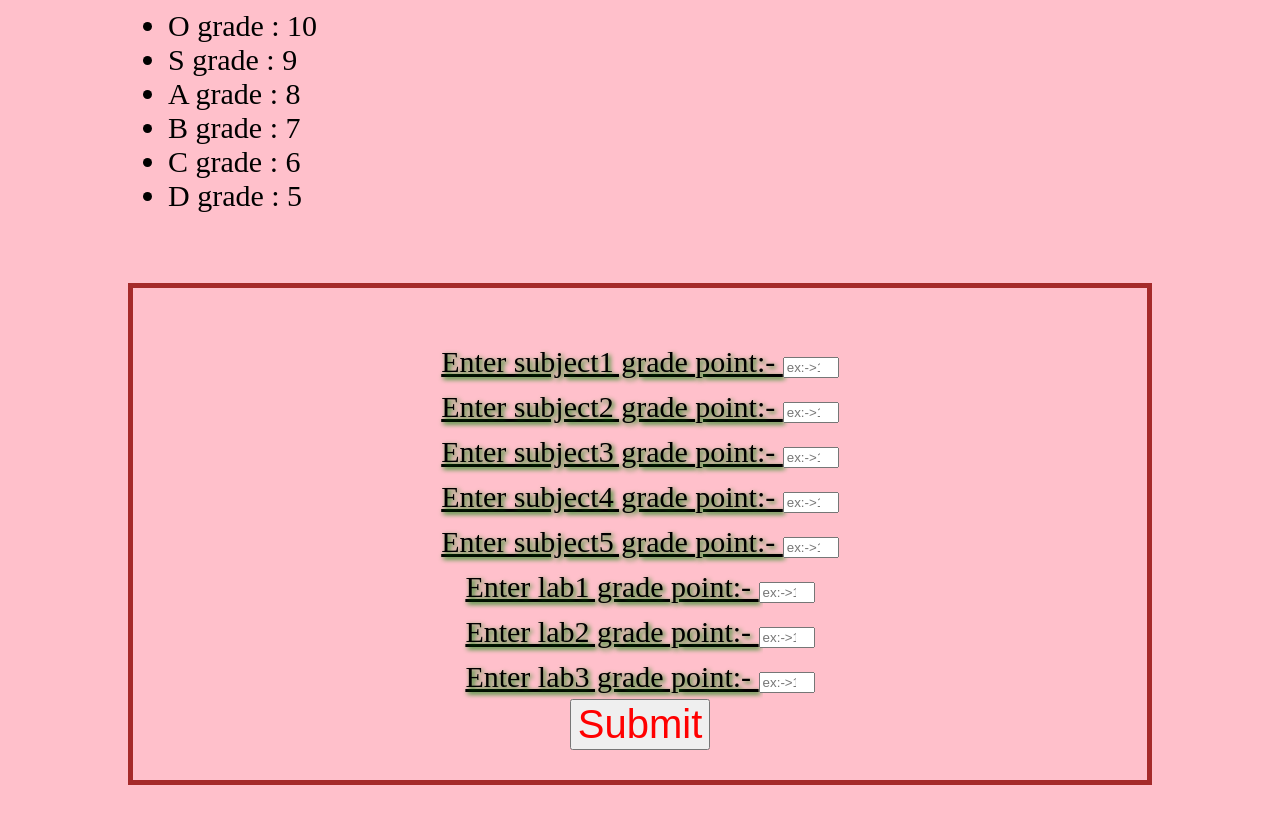
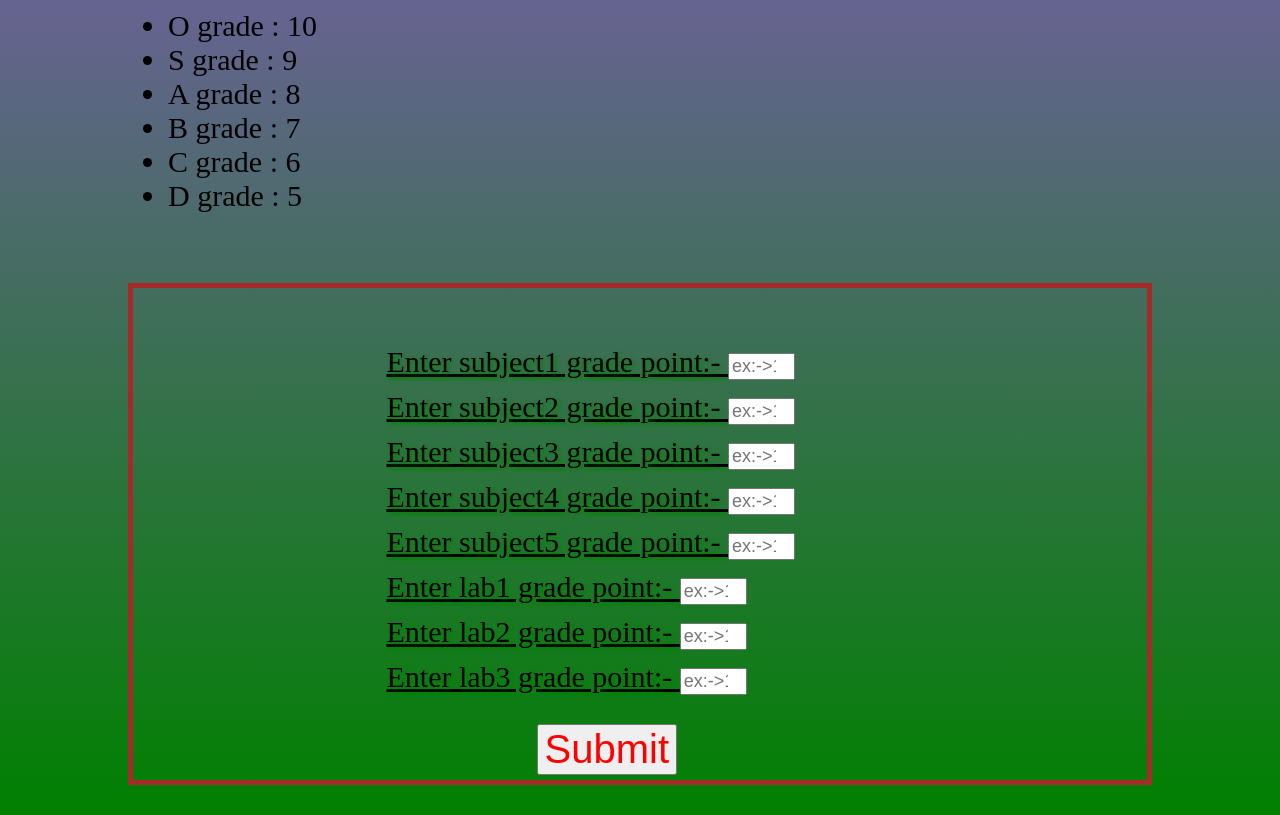
Before and after one commit to Phani-E650/Cgpa, a plain HTML site: page firstYear.html in a window 1280 px wide. Shown: the part 229-1044 px from the top of the page. Drawn offline with Linux system fonts and the light colour scheme.

Commit message:
positioned perfectly

```diff
--- a/calci.css
+++ b/calci.css
@@ -1,5 +1,5 @@
 body{
-  background-color: pink;
+  background-image:linear-gradient(rgb(132, 91, 187),green);
   margin: 0% 10%;
   scroll-behavior: smooth;
 
@@ -21,7 +21,7 @@ div.imform{
 
 }
 form{
-	text-align: center;
+	text-align: left;
 	font-family: "Times New Roman", Times, serif;
 	text-shadow: 2px 2px 5px green;
 	font-size: 30px;
@@ -31,13 +31,28 @@ form{
 	line-height: 1.5;
 	border: 5px solid brown;
 	padding-top: 5%;
-	padding-left: -50%;
+	padding-left: 200px%;
 	padding-right: -50%;
 	margin-top: 100px;
 
 }
+input{
+font-size: large;
+}
+input [placeholder]{
+	font-size: 100px;
+}
+.form{
+	padding-left: 25%;
+}
+
+
+
 input#submit{
 	font-size: 40px;
 	color:red;
 	line-height: 1;
+	position: relative;
+	left: 150px;
+	top: 25px;
 }
--- a/firstYear.html
+++ b/firstYear.html
@@ -1,6 +1,7 @@
 <!DOCTYPE html>
 <html>
 <head>
+	<meta charset="utf-8">
 	<title>First year sgpa calculator</title>
 	<script src="calci.js"></script>
 	<link rel="stylesheet" type="text/css" href="calci.css">
@@ -18,7 +19,9 @@
 		<li>D grade : 5</li>
 	</ul>
 	</div>
+
 		<form action="javascript:void(0)">
+			<div class="form">
 				<label for="sub1">Enter subject1 grade point:-  </label>
 				<input id ="sub1"type="number" name="subject1" placeholder="ex:->10" min="1" max="10" required><br>
 				<label for="sub2">Enter subject2 grade point:-  </label>
@@ -38,11 +41,13 @@
 				<input id = "submit" type="submit" name="submit" value="Submit" onclick="calculator()">
 				<p id="calci"></p>
 				<p id="calci1"></p>
+			</div>
 
 
 			<!--The Sgpa is: <input type="text" id="calci" placeholder="percentage"><br>
 			<button type="submit" onclick="calculator()" id="calci">click me</button>-->
 
 		</form>
+
 </body>
 </html>
```
Also changed, not shown: index.html (+1 -0 lines). Lines whose indentation alone changed are shown as unchanged.
